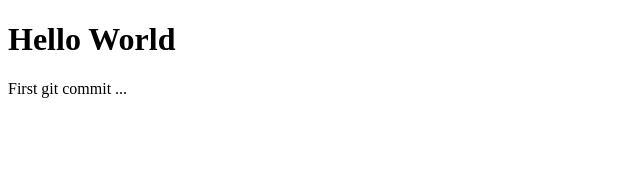
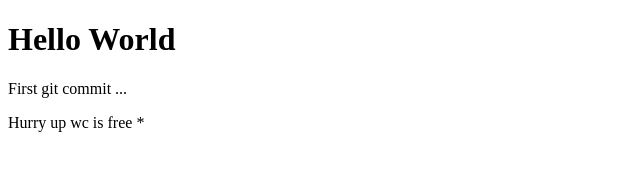
Before and after one commit to HaseefMuhammed/git-sample, a plain HTML site: page index.html in a window 1280 px wide. Shown: the whole page, without its empty margins (0-640 px from the left). Drawn offline with Linux system fonts and the light colour scheme.

Commit message:
index file has been modified

```diff
--- a/index.html
+++ b/index.html
@@ -8,5 +8,6 @@
 <body>
   <h1>Hello World</h1>
   <p>First git commit ...</p>
+  <p>Hurry up wc is free *</p>
 </body>
 </html>
```
